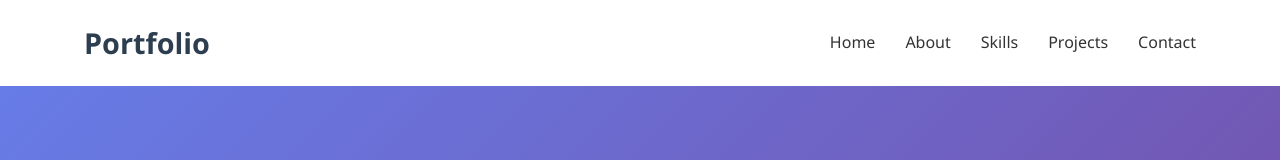
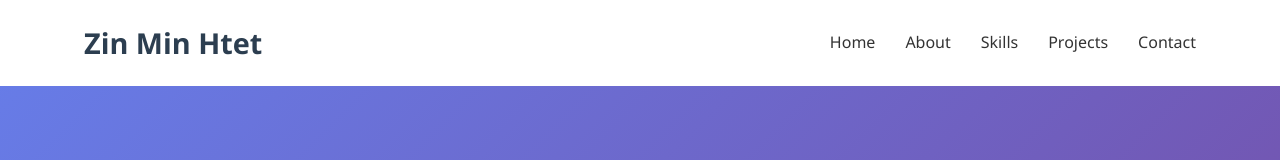
Before and after one commit to kozinminhtet/my-web, a plain HTML site: page index.html in a window 1280 px wide. Shown: the top 160 px of the page. Drawn offline with Linux system fonts and the light colour scheme; a script that the page names is missing.

Commit message:
change from portfolio to zin min htet

```diff
--- a/index.html
+++ b/index.html
@@ -15,7 +15,7 @@
     <!-- Navigation -->
     <nav id="navbar">
       <div class="container">
-        <a href="#" class="logo">Portfolio</a>
+        <a href="#" class="logo">Zin Min Htet</a>
         <ul class="nav-links">
           <li><a href="#home">Home</a></li>
           <li><a href="#about">About</a></li>
```
